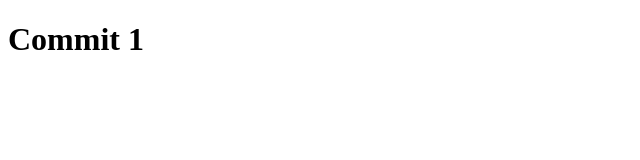
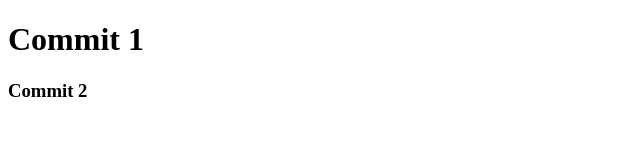
Before and after one commit to luciancroitoru/Tema1FebGithub, a plain HTML site: page index.html in a window 1280 px wide. Shown: the whole page, without its empty margins (0-640 px from the left). Drawn offline with Linux system fonts and the light colour scheme.

Commit message:
added h3 element

```diff
--- a/index.html
+++ b/index.html
@@ -7,5 +7,6 @@
 </head>
 <body>
     <h1>Commit 1</h1>
+    <h3>Commit 2</h3>
 </body>
 </html>
```
